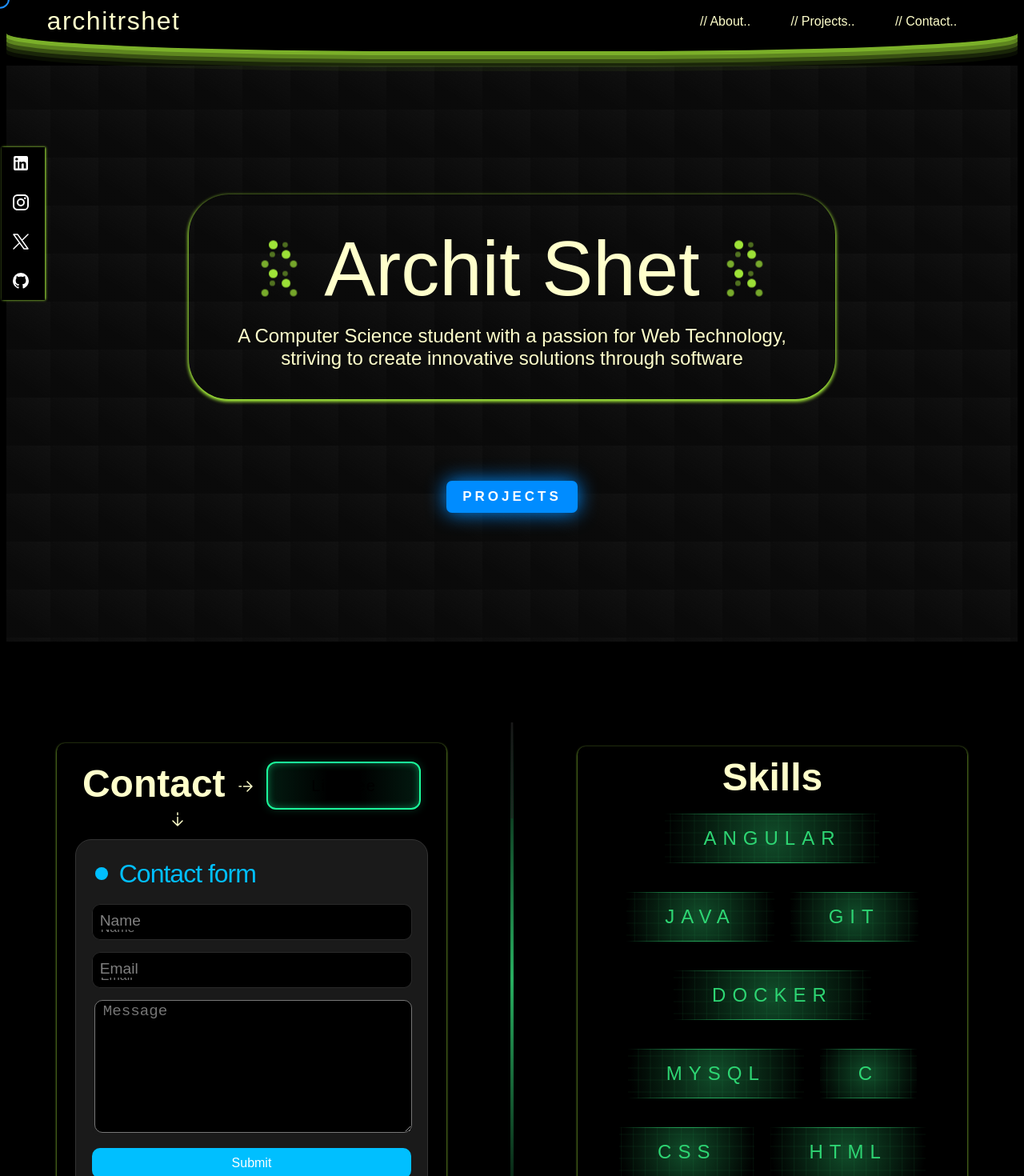
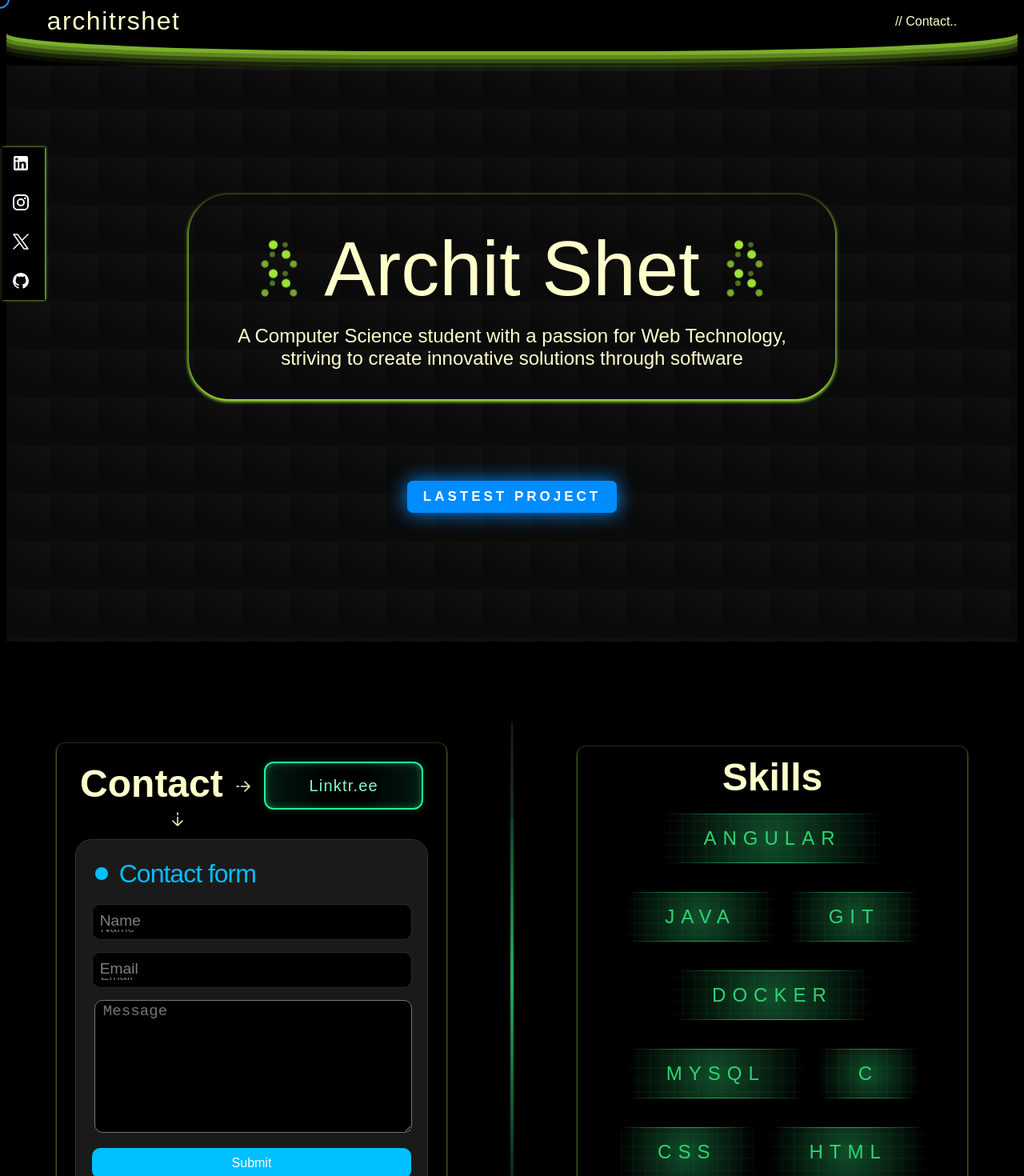
Before and after one commit to Arcsgit/Portfolio, an Angular app: page / in a window 1280 px wide. Shown: the top 1470 px of the page at 80% size. Built offline with nearby package versions, Linux system fonts and the light colour scheme; a web font is replaced by a local one.

Commit message:
small changes

```diff
--- a/src/app/app.component.css
+++ b/src/app/app.component.css
@@ -294,6 +294,11 @@
     cursor: pointer;
 }
 .shadow__btn { background: rgb(0,140,255); box-shadow: 0 0 25px rgb(0,140,255); }
+.shadow__btn a {
+    text-decoration: none;
+    color: #fff;
+    background: rgb(0,140,255);
+}
 .shadow__btn:hover { box-shadow: 0 0 5px rgb(0,140,255), 0 0 25px rgb(0,140,255), 0 0 50px rgb(0,140,255), 0 0 100px rgb(0,140,255); }
 
 .main {
@@ -336,6 +341,7 @@
 }
 .contactBtn {
     --green: #1BFD9C;
+    color: #82ffc9;
     cursor: pointer;
     font-size: 20px;
     padding: 0.7em 2.7em;
@@ -349,7 +355,7 @@
     background: linear-gradient(to right, rgba(27, 253, 156, 0.1) 1%, transparent 40%,transparent 60% , rgba(27, 253, 156, 0.1) 100%);
     box-shadow: inset 0 0 10px rgba(27, 253, 156, 0.4), 0 0 9px 3px rgba(27, 253, 156, 0.1);
 }
-.contactBtn:hover { color: #82ffc9; box-shadow: inset 0 0 10px rgba(27, 253, 156, 0.6), 0 0 9px 3px rgba(27, 253, 156, 0.2); }
+.contactBtn:hover { box-shadow: inset 0 0 10px rgba(27, 253, 156, 0.6), 0 0 9px 3px rgba(27, 253, 156, 0.2); }
 .contactBtn:before {
     content: "";
     position: absolute;
--- a/src/app/app.component.html
+++ b/src/app/app.component.html
@@ -2,8 +2,8 @@
   <button class="ui-btn"><a href="#"><span>architrshet</span></a></button>
   <div class="links">
       <!-- <button>// Home..</button> -->
-      <button>// About..</button>
-      <button>// Projects..</button>
+      <!-- <button>// Home..</button> -->
+      <!-- <button>// Projects..</button> -->
       <button (click)="goToLinktree()">// Contact..</button>
   </div>
 </div>
@@ -52,7 +52,7 @@
     </div>
     <div id="headerDesc">A Computer Science student with a passion for Web Technology, striving to create innovative solutions through software</div>
   </div>
-  <button class="shadow__btn">projects</button>
+  <button class="shadow__btn"><a href="https://rapidroute-x5h1.onrender.com">lastest project</a></button>
 </div>
 
 <div class="horizontaLine"></div>
@@ -63,7 +63,7 @@
         <h1>Contact
             <svg xmlns="http://www.w3.org/2000/svg" width="25" height="25"><path fill="none" stroke="currentColor" stroke-linecap="round" stroke-linejoin="round" stroke-width="1.5" d="M4 12h2.5M20 12l-6-6m6 6-6 6m6-6H9.5"/></svg>&nbsp;
         </h1>
-        <button class="contactBtn" (click)="goToLinktree()">Linktree</button>
+        <button class="contactBtn" (click)="goToLinktree()">Linktr.ee</button>
     </div>
     <svg xmlns="http://www.w3.org/2000/svg" width="24" height="24" id="arrowsvg"><path fill="none" stroke="currentColor" stroke-linecap="round" stroke-linejoin="round" stroke-width="1.5" d="m12 20 6-6m-6 6-6-6m6 6V9.5M12 4v2.5"/></svg>
     <form class="form" method="POST" action="https://formspree.io/f/xkgndqpg">
```
